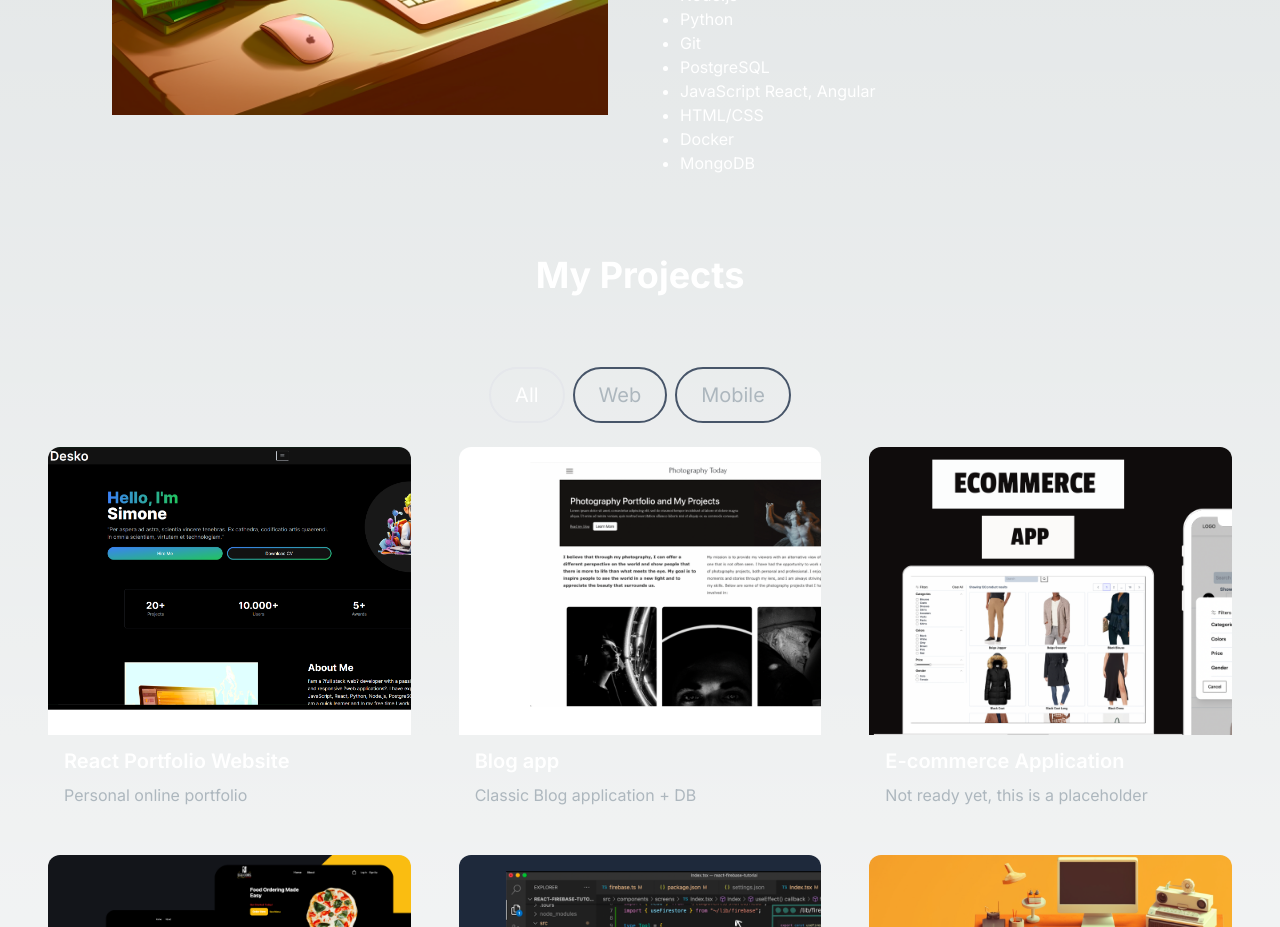
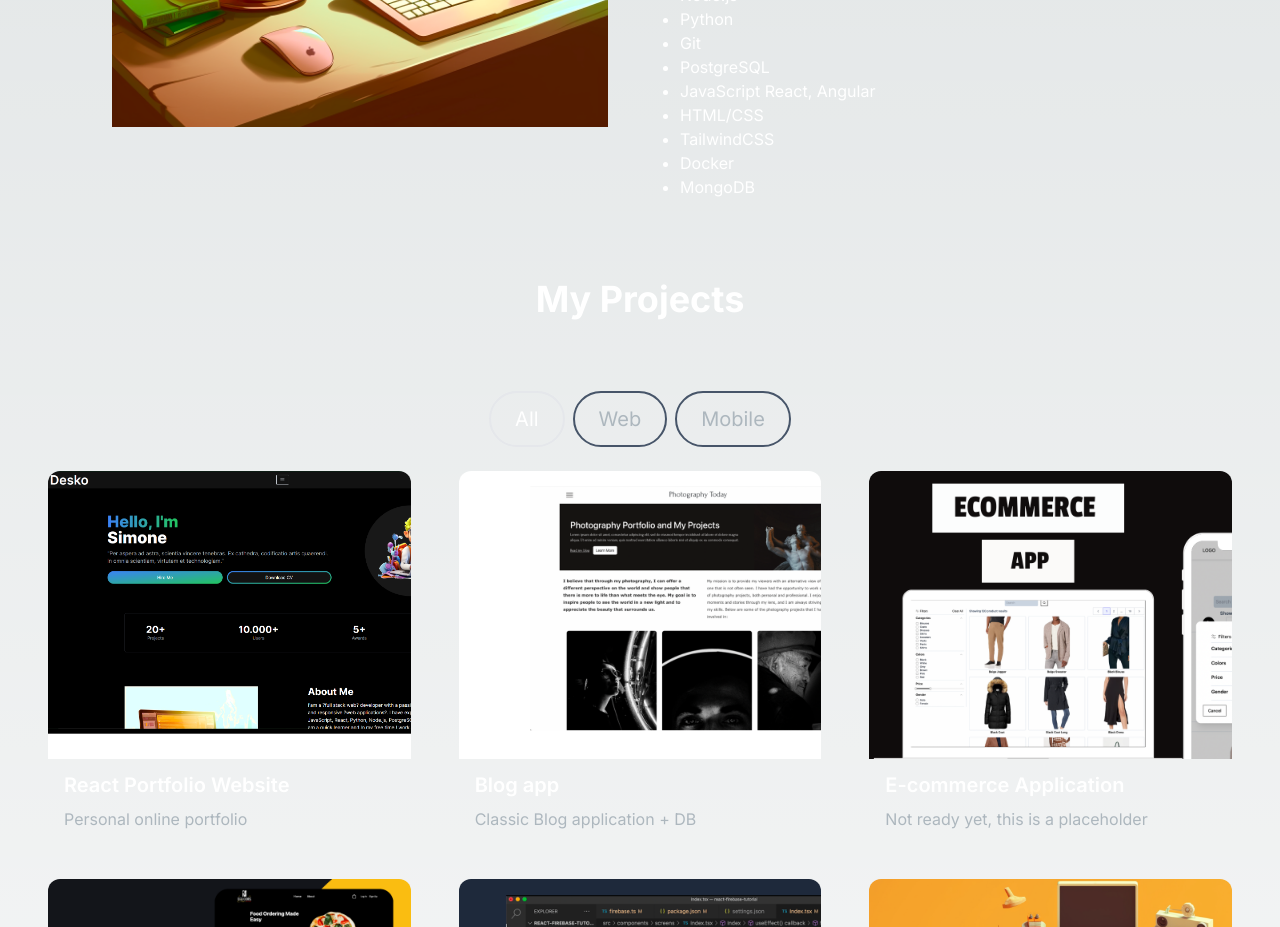
Before and after one commit to Desko95/portfolio-website, a Next.js app: page / in a window 1280 px wide. Shown: the part 1220-2147 px from the top of the page. Built offline with nearby package versions, Linux system fonts and the light colour scheme.

Commit message:
tailwindcss add

```diff
--- a/app/components/AboutSection.jsx
+++ b/app/components/AboutSection.jsx
@@ -15,6 +15,7 @@ const TAB_DATA = [
         <li>PostgreSQL</li>
         <li>JavaScript React, Angular</li>
         <li>HTML/CSS</li>
+        <li>TailwindCSS</li>
         <li>Docker</li>
         <li>MongoDB</li>
       </ul>
```
